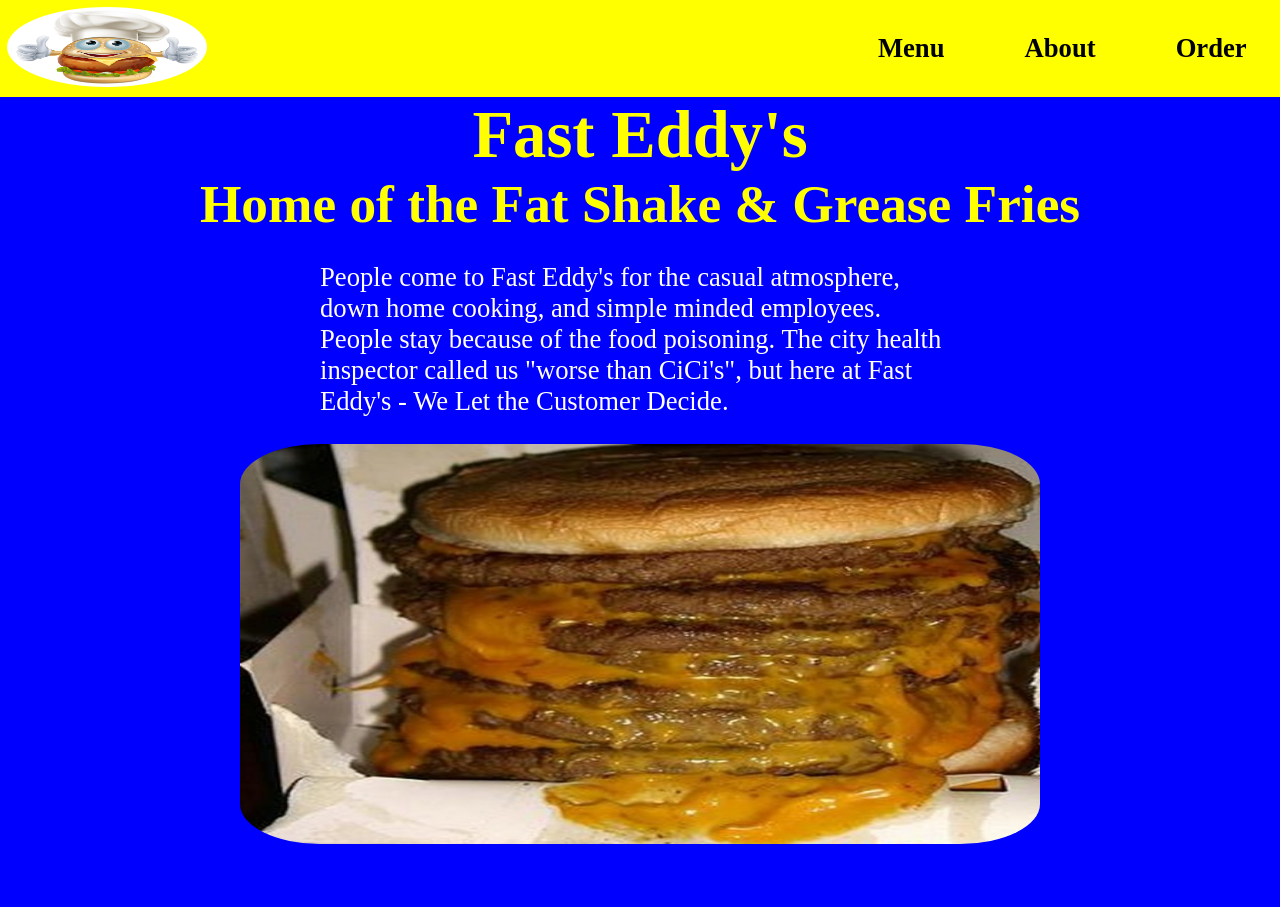
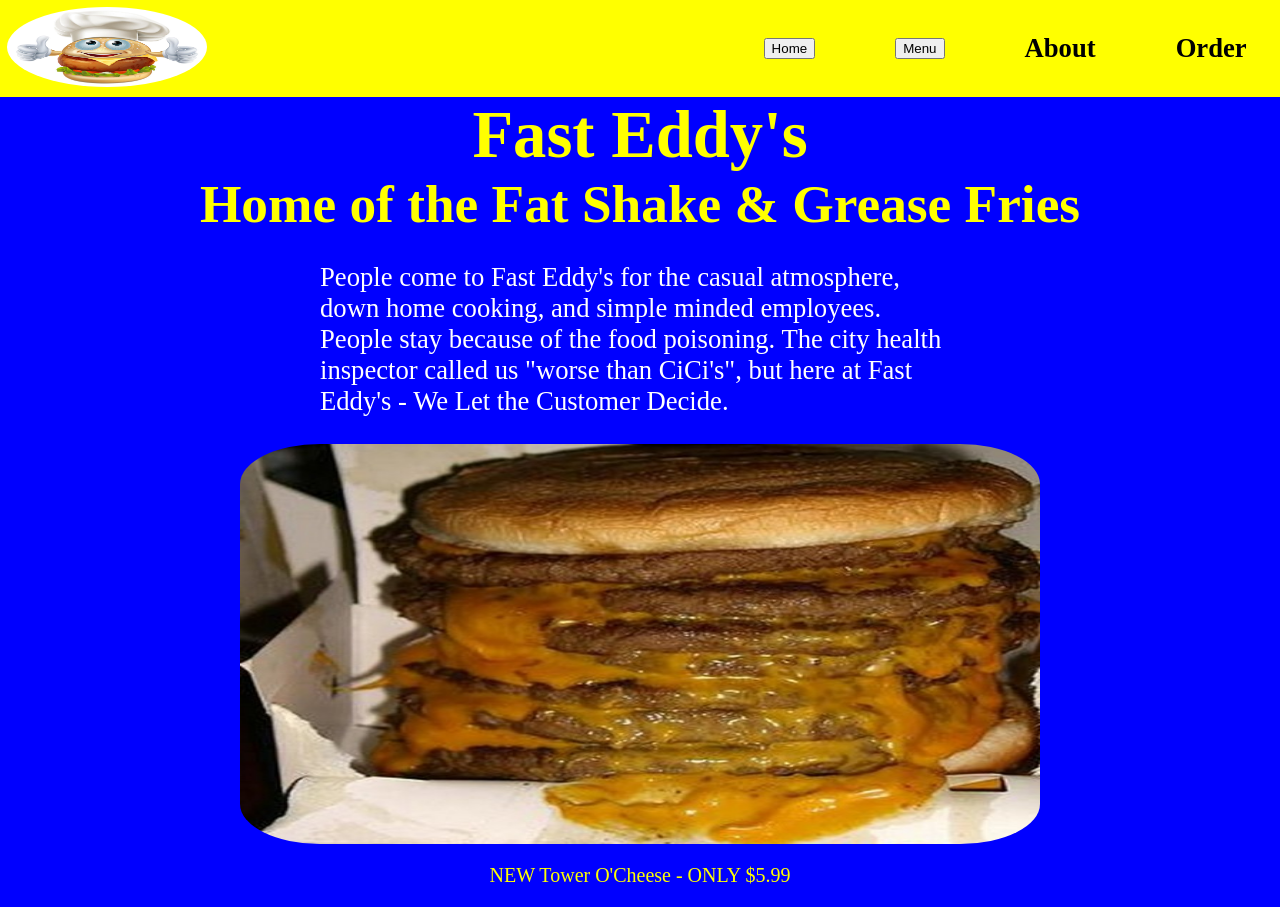
Before and after one commit to CowboyAragorn/restaurantPage, a website built with webpack: page dist/index.html in a window 1280 px wide. Before the commit the page ends 844 px from the top, so only its background shows below. Built offline with nearby package versions, Linux system fonts and the light colour scheme; files whose address does not match are found by name.

Commit message:
Created basic linking for new pages - need to transfer directory bar to index.js & create other pages

```diff
--- a/src/homepage.css
+++ b/src/homepage.css
@@ -64,3 +64,9 @@ body {
     width: 600pt;
     border-radius: 10%;
 }
+
+.imgText{
+    text-decoration: wavy;
+    color: yellow;
+    font-size: 15pt;
+}
--- a/src/homepage.js
+++ b/src/homepage.js
@@ -17,8 +17,15 @@ export default function home() {
 
     let directoryMenu = document.createElement('div');
         directoryMenu.classList = 'directoryMenu'
-            let menu = document.createElement('div');
+            let home = document.createElement('button');
+                home.innerText = 'Home';
+                home.classList = 'home';
+                home.addEventListener('click', ()=> { document.body.removeChild(homepage)})
+                directoryMenu.appendChild(home);
+            let menu = document.createElement('button');
                 menu.innerText = 'Menu';
+                menu.classList = 'menu';
+                menu.addEventListener('click', ()=> { document.body.removeChild(homepage)})
                 directoryMenu.appendChild(menu);
             let about = document.createElement('div');
                 about.innerText = 'About';
@@ -51,6 +58,10 @@ export default function home() {
             slopBurgerImg.setAttribute('src', '/home/jacob/theOdinProject/restaurantPage/src/img/slopBurger.jpg')
             slopBurgerImg.classList = 'slopBurgerImg'
         copy.append(slopBurgerImg);
+        let imgText = document.createElement('p');
+            imgText.innerText = 'NEW Tower O\'Cheese - ONLY $5.99';
+            imgText.classList = 'imgText';
+            copy.append(imgText);
 
 
     document.body.append(homepage)
```
Also changed, not shown: dist/main.js, src/menu.js (added).
